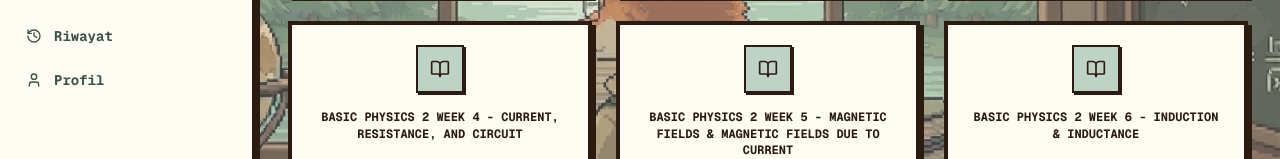
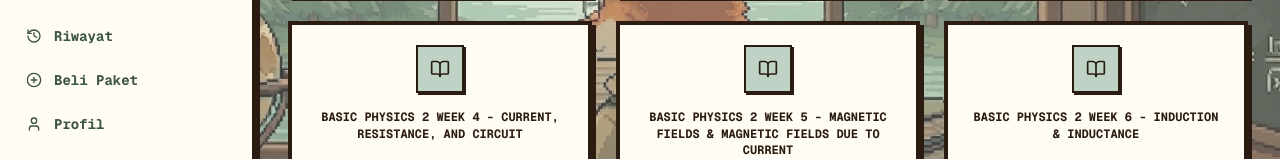
Before and after one commit to pranata-dev/bbn-website, a Next.js app: page /dashboard/materi in a window 1280 px wide. Shown: the part 420-579 px from the top of the page. Built offline with nearby package versions, Linux system fonts and the light colour scheme; no server answers.

Commit message:
fix: add Beli Paket link to dashboard sidebar

```diff
--- a/src/app/dashboard/layout.tsx
+++ b/src/app/dashboard/layout.tsx
@@ -19,7 +19,8 @@ import {
     ChevronDown,
     Check,
     Sun,
-    Moon
+    Moon,
+    PlusCircle
 } from "lucide-react"
 import { useState, useEffect } from "react"
 import { createClient } from "@/lib/supabase/client"
@@ -44,6 +45,7 @@ const navItems = [
     { id: "tryouts", href: "/dashboard/tryouts", label: "Tryout", icon: FileText, requiredFeature: "canAccessTryout" as keyof PackageFeatures },
     { id: "leaderboard", href: "/dashboard/leaderboard", label: "Leaderboard", icon: Trophy, requiredFeature: null },
     { id: "history", href: "/dashboard/history", label: "Riwayat", icon: History, requiredFeature: null },
+    { id: "beli-paket", href: "/dashboard/beli-paket", label: "Beli Paket", icon: PlusCircle, requiredFeature: null },
     { id: "profile", href: "/dashboard/profile", label: "Profil", icon: User, requiredFeature: null },
 ]
 
```
